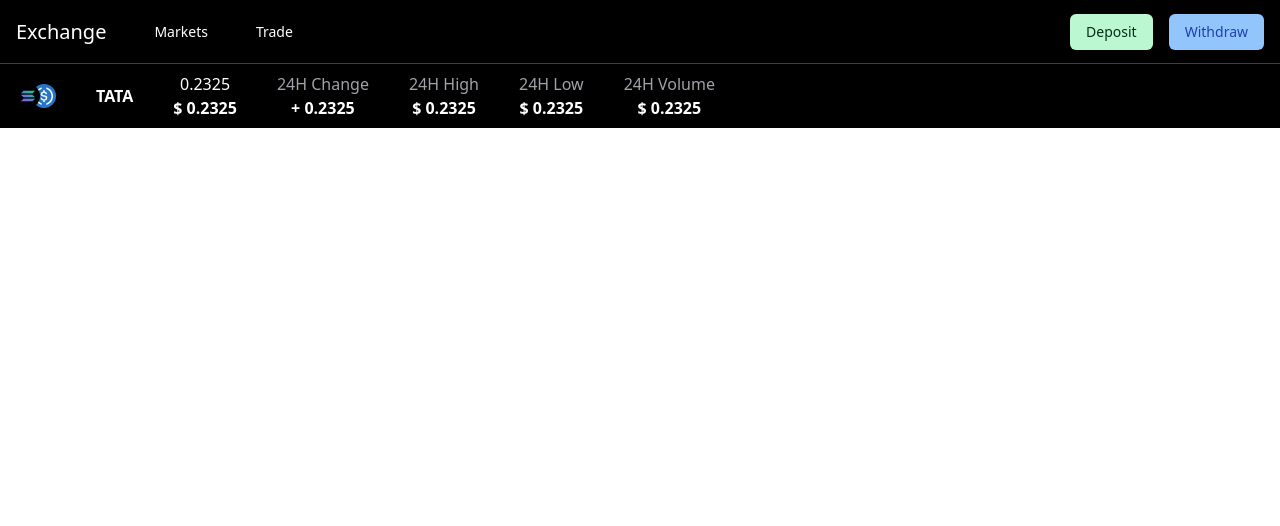
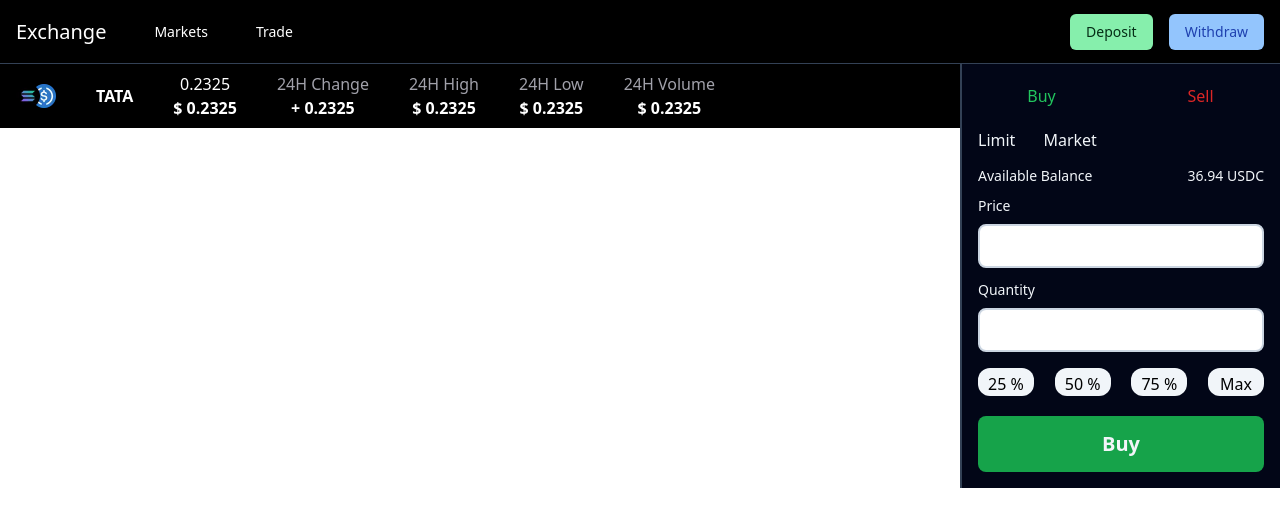
Before and after one commit to Sohamnimbalkar07/Trading-Application, a Next.js app in the folder frontend/: page /trade/1 in a window 1280 px wide. Shown: the top 526 px of the page. Built offline with nearby package versions, Linux system fonts and the light colour scheme.

Commit message:
completed swap ui

```diff
--- a/frontend/app/trade/[market]/page.tsx
+++ b/frontend/app/trade/[market]/page.tsx
@@ -2,10 +2,20 @@
 
 import { useParams } from "next/navigation";
 import { Marketbar } from "@/components/layout/Marketbar";
+import { SwapUI } from "@/components/layout/SwapUI";
 
 export default function Page() {
-    const { market } = useParams();
-    return <div>
-        <Marketbar market={market as string}/>
+  const { market } = useParams();
+  return (
+    <div>
+      <div className="grid grid-cols-12">
+        <div className="col-span-9">
+          <Marketbar market={market as string} />
+        </div>
+        <div className="col-span-3">
+          <SwapUI />
+        </div>
+      </div>
     </div>
+  );
 }
--- a/frontend/components/layout/Appbar.tsx
+++ b/frontend/components/layout/Appbar.tsx
@@ -12,7 +12,7 @@ const Appbar = () => {
       <div className="flex gap-4">
         <Button
           variant="normal"
-          className="bg-green-200 hover:bg-green-500 text-green-950 cursor-pointer"
+          className="bg-green-300 hover:bg-green-500 text-green-950 cursor-pointer"
         >
           Deposit
         </Button>
--- /dev/null
+++ b/frontend/components/layout/SwapUI.tsx
@@ -0,0 +1,57 @@
+"use Client";
+
+import { IndianRupee } from "lucide-react";
+import { ArrowDownUp } from "lucide-react";
+
+export const SwapUI = () => {
+  return (
+    <div className="border-l-2 bg-slate-950 border-slate-700 text-slate-100 h-full">
+      <div className="grid grid-cols-2">
+        <BuyButton />
+        <SellButton />
+      </div>
+      <div className="flex gap-7 mx-4 h-8">
+        <div className="text-slate-100 font-normal cursor-pointer">Limit</div>
+        <div className="text-slate-100 font-normal cursor-pointer">Market</div>
+      </div>
+      <div className="flex mx-4 text-slate-100 h-8 justify-between items-center font-light text-sm">
+        <div>Available Balance</div>
+        <div className="font-medium">36.94 USDC</div>
+      </div>
+      <div className="mx-4 font-normal text-sm mt-1">
+        <div className="text">Price</div>
+        <input className="w-full h-11 rounded-lg my-2 border-slate-300 border-2 text-slate-900 p-2">
+        </input>
+      </div>
+      <div className="mx-4 font-normal text-sm mt-1">
+        <div className="text">Quantity</div>
+        <input className="w-full h-11 rounded-lg my-2 border-slate-300 border-2 text-slate-900 p-2"></input>
+      </div>
+      <div className="flex justify-between mx-4 my-2 h-10">
+        <div className="bg-slate-100 text-black p-1 rounded-xl h-7 text-center w-14 font-medium cursor-pointer">25 %</div>
+        <div className="bg-slate-100 text-black p-1 rounded-xl h-7 text-center w-14 font-medium cursor-pointer">50 %</div>
+        <div className="bg-slate-100 text-black p-1 rounded-xl h-7 text-center w-14 font-medium cursor-pointer">75 %</div>
+        <div className="bg-slate-100 text-black p-1 rounded-xl h-7 text-center w-14 font-medium cursor-pointer">Max</div>
+      </div>
+      <div className="m-4 font-normal text-sm mt-1">
+      <button type="submit" className="h-14 w-full rounded-lg bg-green-600 p-2 text-white-200 font-semibold text-xl">Buy</button>
+      </div>
+    </div>
+  );
+};
+
+const BuyButton = () => {
+  return (
+    <div className="col-span-1 h-16 text-green-500 flex items-center justify-center cursor-pointer">
+      <span className="text-center font-medium">Buy</span>
+    </div>
+  );
+};
+
+const SellButton = () => {
+  return (
+    <div className="col-span-1 h-16 text-red-600 flex items-center justify-center cursor-pointer">
+      <span className="text-center font-medium">Sell</span>
+    </div>
+  );
+};
```
Also changed, not shown: frontend/.eslintrc.json, 2 other files (tests, documents, lock files or other folders).
